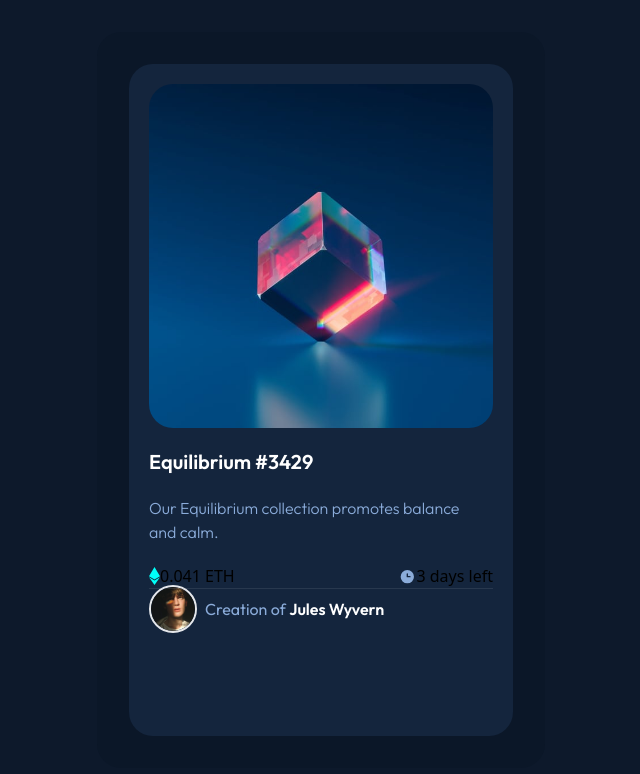
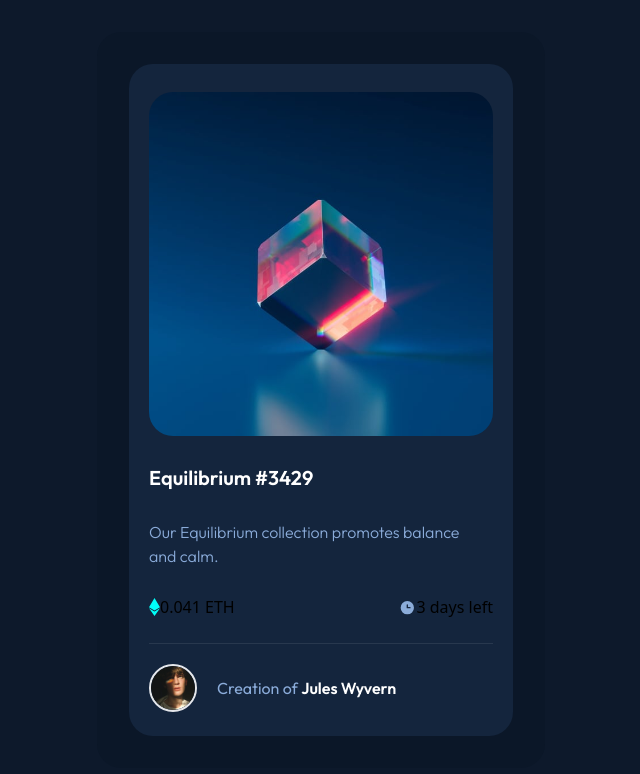
Before and after one commit to krystiano13/nft_card_preview, a website: page index.html in a window 1280 px wide. Shown: the whole page, without its empty margins (319-959 px from the left). Drawn offline with Linux system fonts and the light colour scheme.

Commit message:
finish positioning styles

```diff
--- a/index.html
+++ b/index.html
@@ -9,7 +9,7 @@
 <body>
     <main class="w-full h-maximum bg-veryDarkBlue-100 flex justify-center items-center" >
         <div class="w-103 h-103 bg-veryDarkBlue-50 flex justify-center items-center rounded-3xl" id="wrapper">
-            <div class="w-102 h-102 bg-veryDarkBlue-200 rounded-3xl p-5" id="content">
+            <div class="w-102 h-102 bg-veryDarkBlue-200 rounded-3xl p-5 flex flex-col justify-evenly" id="content">
                 <img class="rounded-3xl w-full h-auto" src="./images/image-equilibrium.jpg" alt="equilibrium logo" />
                 <h1 class="font-outfit font-semibold text-white text-xl m-5 ml-0">Equilibrium #3429</h1>
                 <p class="font-outfit font-light text-softBlue m-5 ml-0 mt-0">Our Equilibrium collection promotes balance and calm.</p>
@@ -23,10 +23,10 @@
                         <span>3 days left</span>
                     </div>
                 </section>
-                <div id="separator"></div>
+                <div class="mt-4 mb-4" id="separator"></div>
                 <div class="flex justify-start items-center h-10">
                     <img src="./images/image-avatar.png" alt="avatar" class="block w-[3rem] h-auto border-2 rounded-full" />
-                    <p class="font-outfit text-softBlue ml-2">Creation of <span class="text-white font-semibold">Jules Wyvern</span></p>
+                    <p class="font-outfit text-softBlue ml-5">Creation of <span class="text-white font-semibold">Jules Wyvern</span></p>
                 </div>
             </div>
         </div>
```
Also changed, not shown: global.css.
